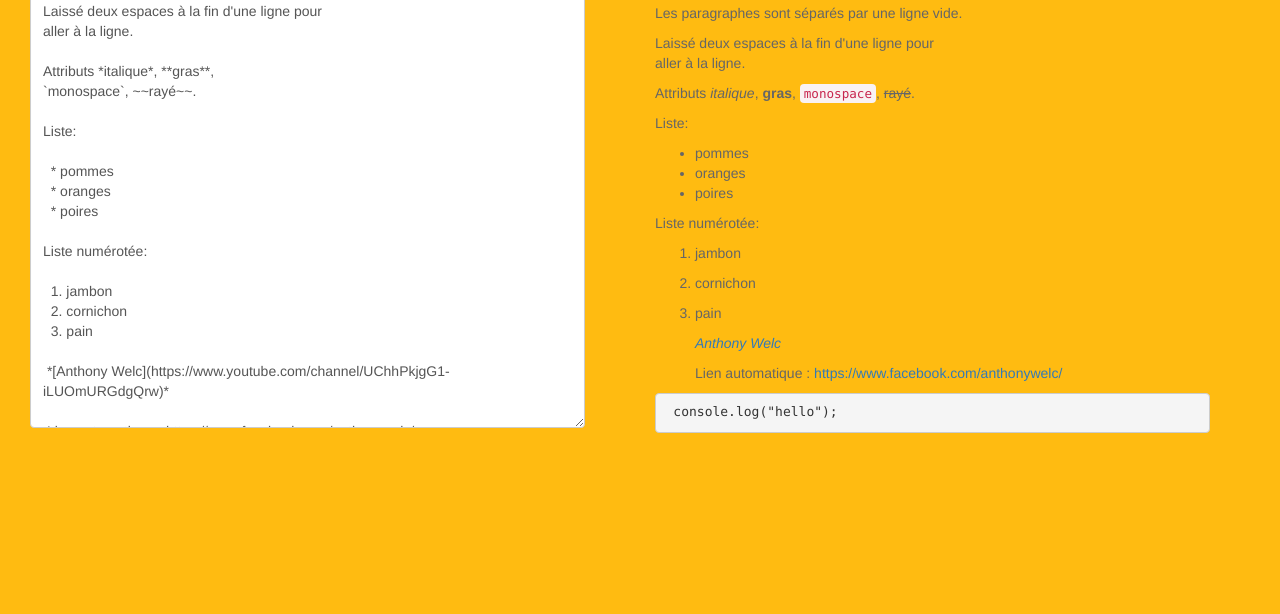
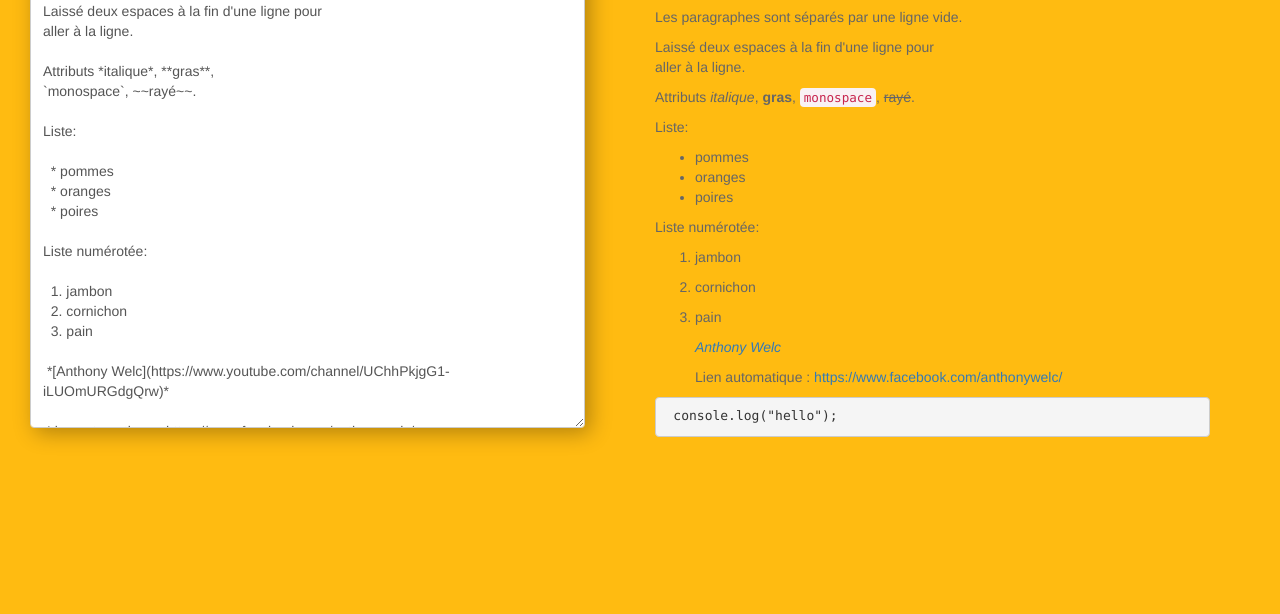
Before and after one commit to DonDes17/React_MarkdownEditor, a React app: page / in a window 1280 px wide. Shown: the part 186-800 px from the top of the page. Built offline with nearby package versions, Linux system fonts and the light colour scheme.

Commit message:
add some css

```diff
--- a/src/index.css
+++ b/src/index.css
@@ -12,4 +12,9 @@ textarea {
   margin-left: -40px;
   background-color: rgba(0, 0, 0, 0.7);
   color: #666;
+  box-shadow: 5px 5px 21px 0px rgba(0, 0, 0, 0.3) !important;
 }
+
+.divRight {
+  padding-top: 4px;
+}
```
